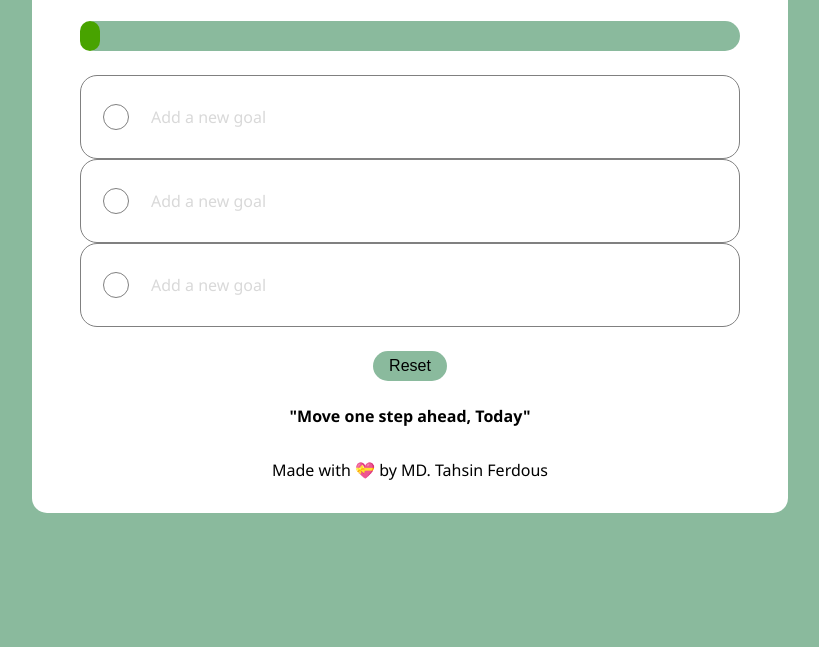
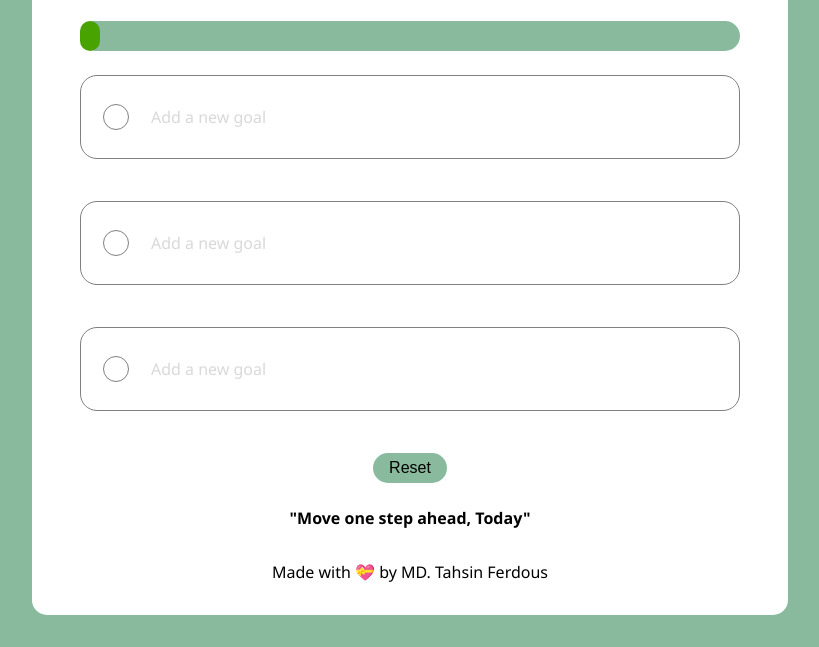
Before and after one commit to Tahsin005/Focus-on-today, a plain HTML site: page index.html in a window 1280 px wide. Shown: the part 256-903 px from the top of the page, without its empty margins (230-1049 px from the left). Before the commit the page ends 801 px from the top, so only its background shows below. Drawn offline with Linux system fonts and the light colour scheme.

Commit message:
<C:/Program Files/Git/>

```diff
--- a/style.css
+++ b/style.css
@@ -67,7 +67,7 @@ main {
     display: flex;
     align-items: center;
     padding: 0 22px;
-    /* margin-bottom: 42px; */
+    margin-bottom: 42px;
 }
 
 .custom-checkbox {
```
